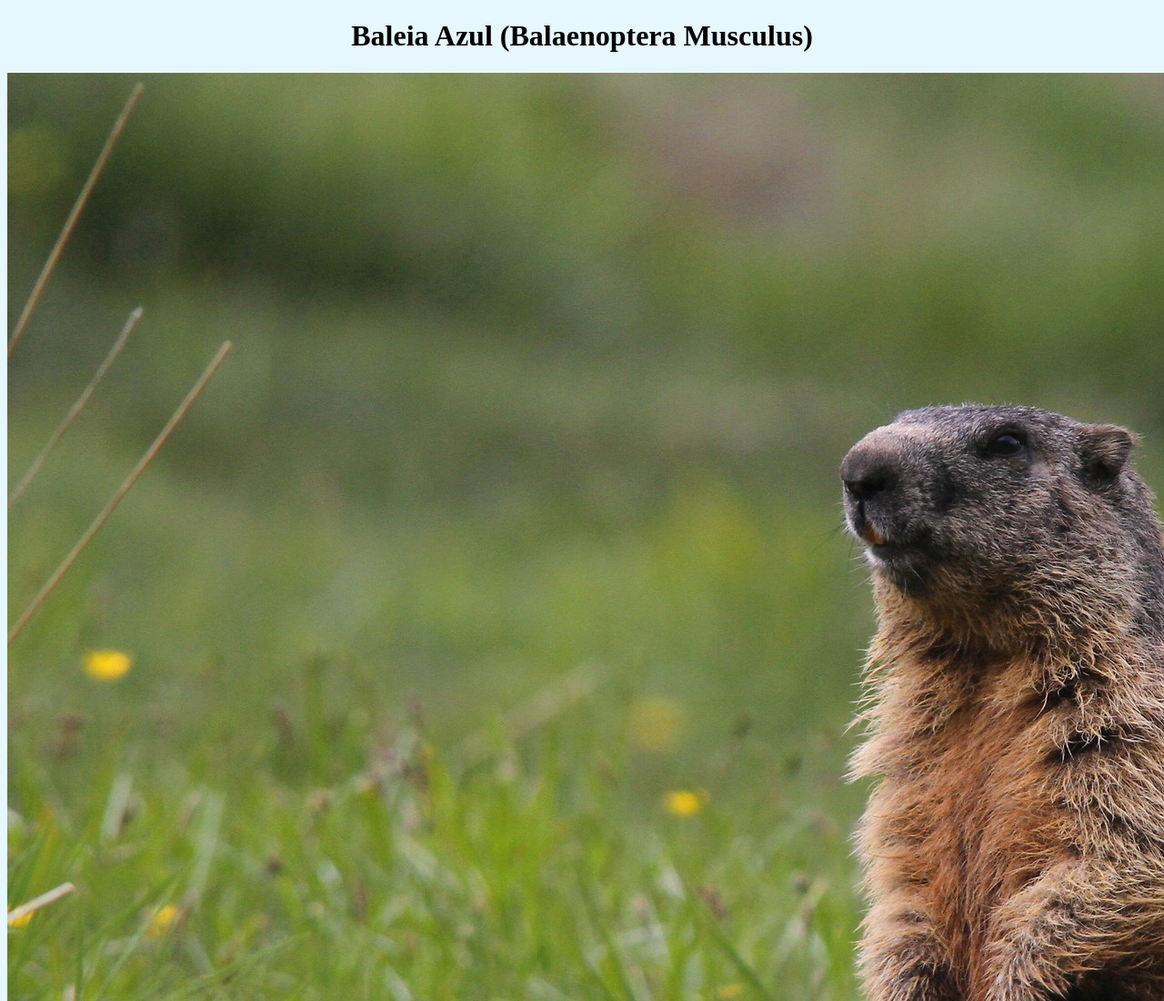
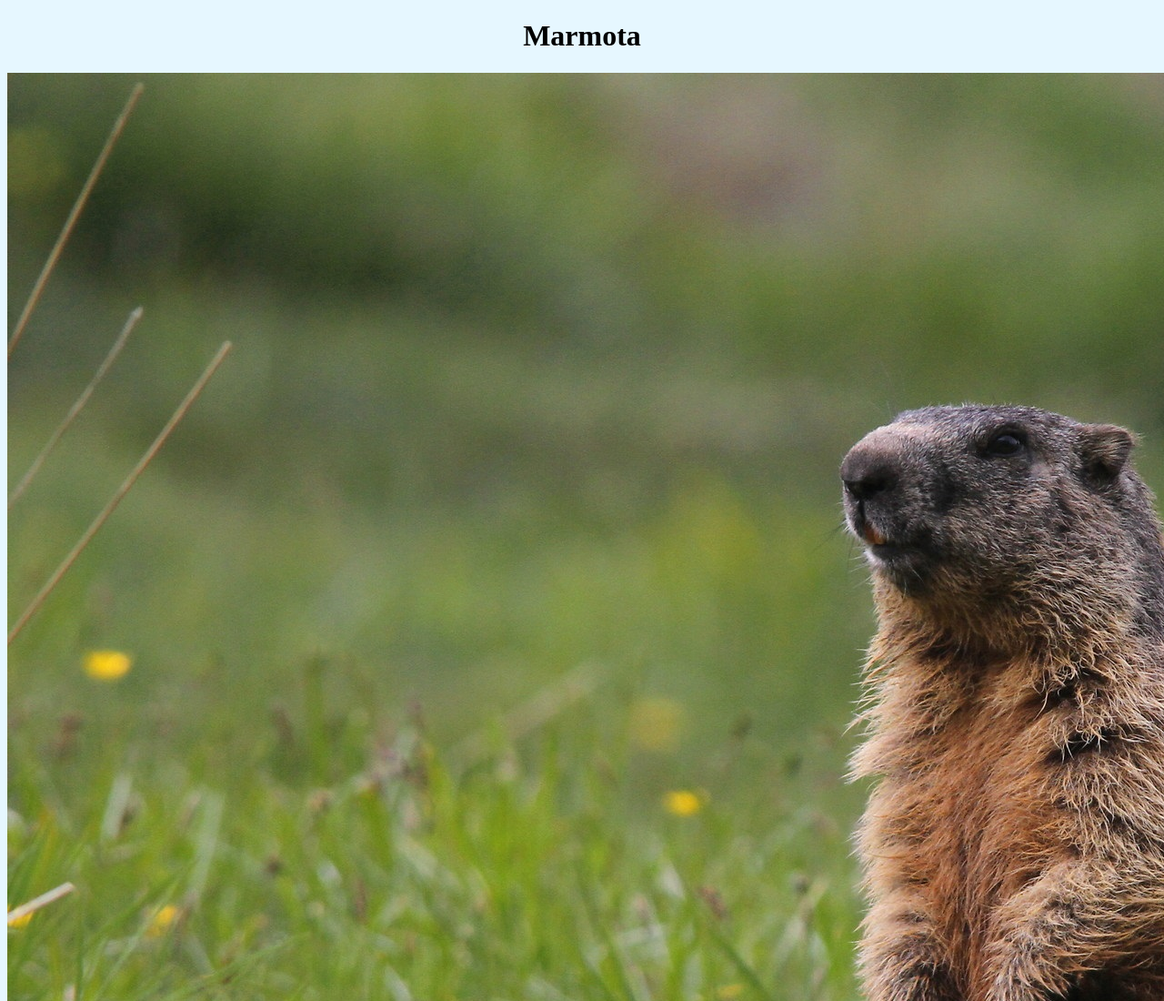
Before and after one commit to nicolasperfeito/nicolasperfeito.github.io, a plain HTML site: page index.html in a window 1280 px wide. Shown: the top 1100 px of the page at 91% size. Drawn offline with Linux system fonts and the light colour scheme.

Commit message:
Update index.html

```diff
--- a/index.html
+++ b/index.html
@@ -7,7 +7,7 @@
     <title>Marmota</title>
 </head>
 <body style="text-align: center;" bgcolor="#e6f7ff">
-        <h1 class= "text-5x1 font-bold"> Baleia Azul (Balaenoptera Musculus) </h1>
+        <h1 class= "text-5x1 font-bold"> Marmota</h1>
         <div class="hero-content flex-col lg:flex-row-reverse">
         <img src="2029267_l-2525983107.jpg" alt="Imagem de uma Marmota">
         <p style="margin: 30px; padding: 1px; border: 1px">As marmotas são roedores, membros do género Marmota, existindo 15 espécies com habitat na Ásia, Europa e América do Norte. São animais herbívoros e ativos durante o verão, quando são frequentemente encontrados em grupos, mas não são vistos durante o inverno, quando hibernam no subsolo. Eles são os membros mais pesados da família dos esquilos. </a></p>
```
